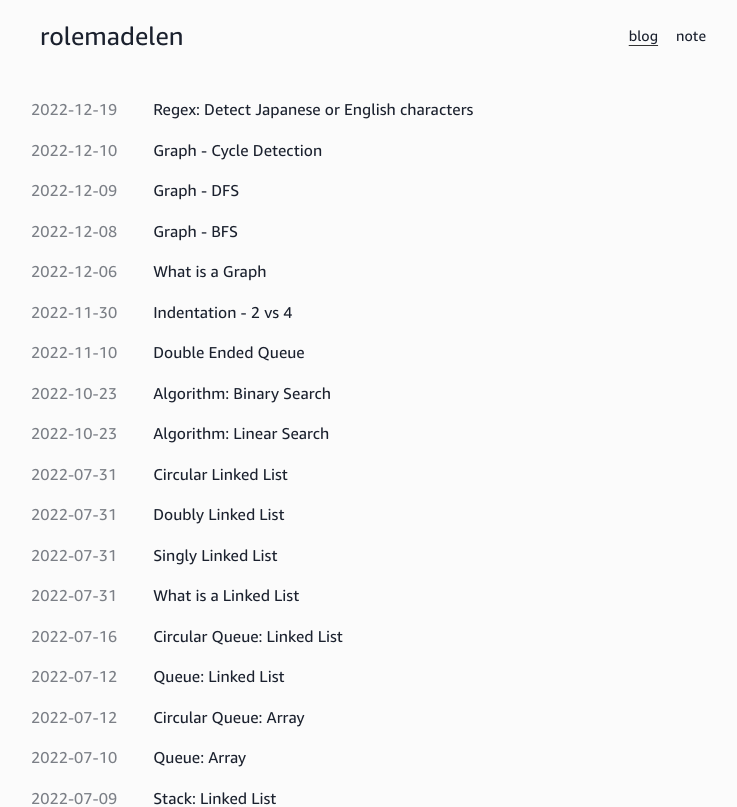
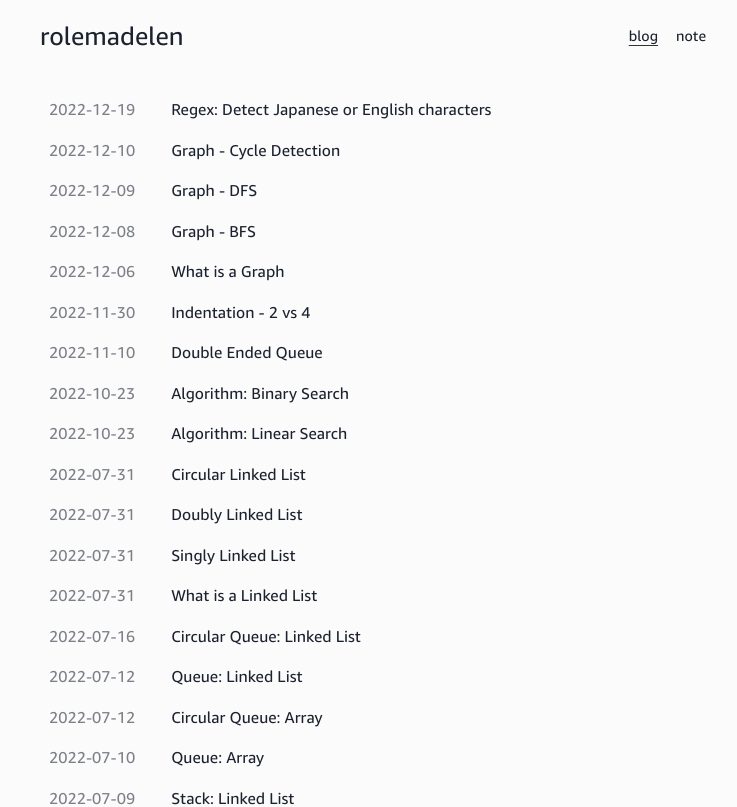
Before and after one commit to bleudog/Blue-blog, a Next.js app: page /blog in a window 1280 px wide. Shown: the top 807 px of the page, without its empty margins (258-995 px from the left). Built offline with nearby package versions, Linux system fonts and the light colour scheme.

Commit message:
post list padding added

```diff
--- a/components/PostList.js
+++ b/components/PostList.js
@@ -3,7 +3,7 @@ import { List, Title, PostDate } from './custom-tw-components';
 
 const PostList = ({ posts }) => {
 	return (
-		<>
+		<div className='px-4'>
 			{posts.map((post) => (
 				<Link
 					key={`${post.lang}-${post.slug}-$`}
@@ -15,7 +15,7 @@ const PostList = ({ posts }) => {
 					</List>
 				</Link>
 			))}
-		</>
+		</div>
 	);
 };
 
--- a/layouts/blog.js
+++ b/layouts/blog.js
@@ -45,7 +45,6 @@ const BlogLayout = ({ posts }) => {
 			</PostListContainer>
 
 			<PostListContainer>
-				{console.dir(posts)}
 				<PostList posts={posts} />
 			</PostListContainer>
 		</div>
```
